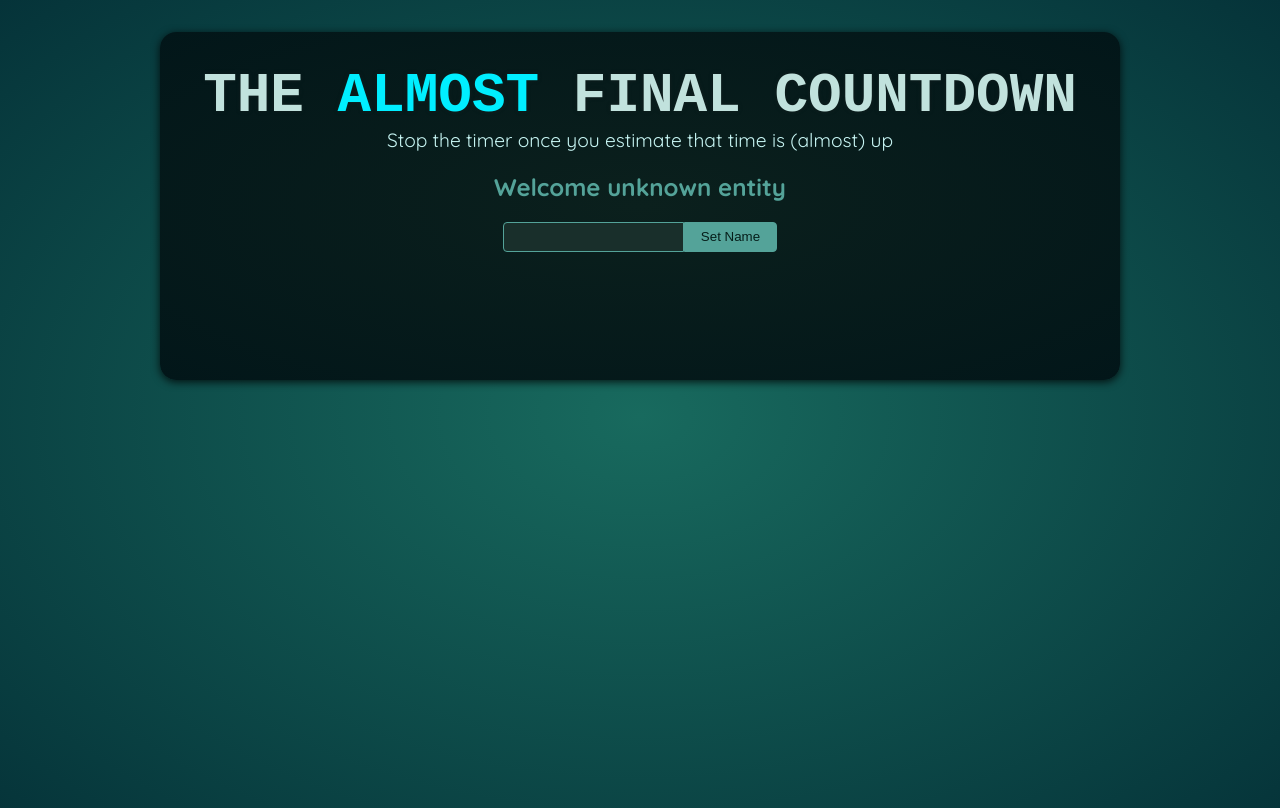
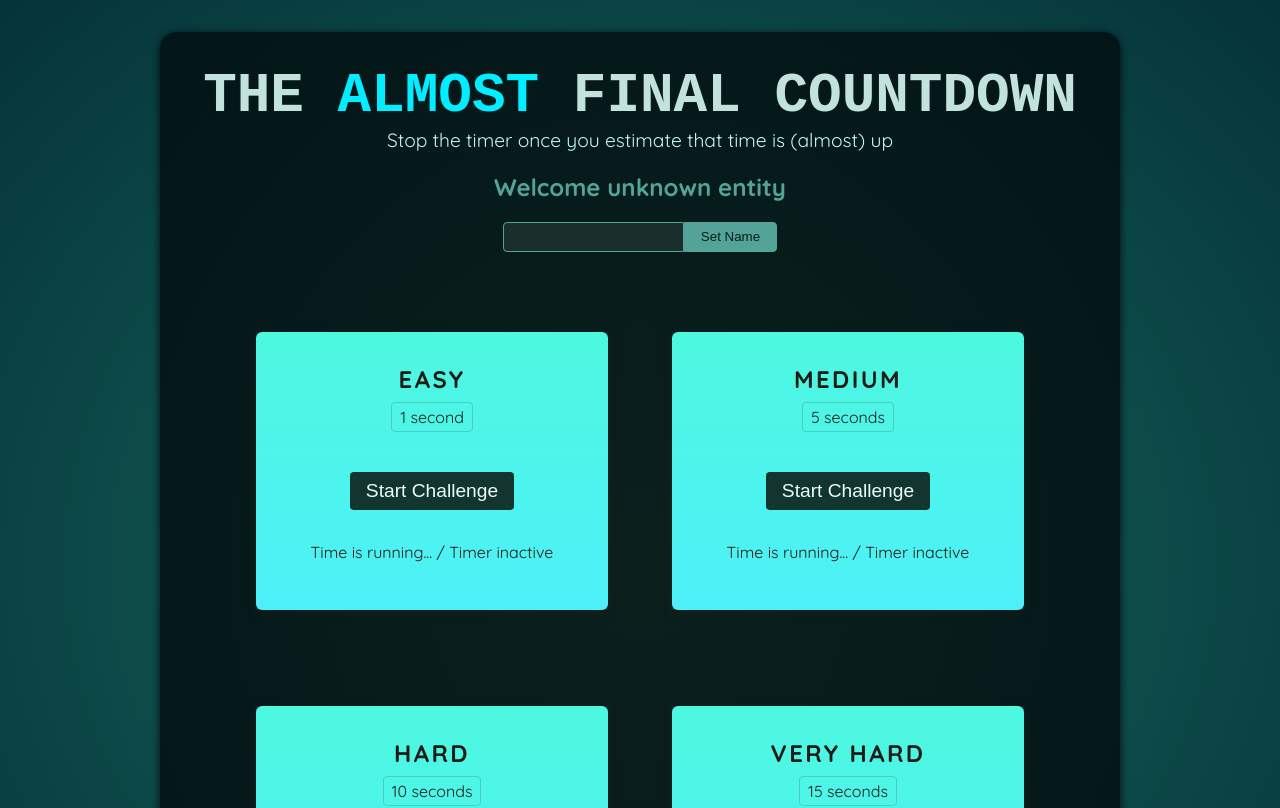
Before and after one commit to joshuascott019/course-project_react-refs-and-portals, a React (Vite) app: page / in a window 1280 px wide. Shown: the top 808 px of the page. Built offline with nearby package versions, Linux system fonts and the light colour scheme; a web font is replaced by a local one.

Commit message:
feat: add various challenge difficulties panels (WIP)

```diff
--- a/src/App.jsx
+++ b/src/App.jsx
@@ -1,10 +1,16 @@
 import Player from './components/Player.jsx';
+import TimerChallenge from './components/TimerChallenge.jsx';
 
 function App() {
   return (
     <>
       <Player />
-      <div id="challenges"></div>
+      <div id="challenges">
+        <TimerChallenge title="Easy" targetTime={1} />
+        <TimerChallenge title="Medium" targetTime={5} />
+        <TimerChallenge title="Hard" targetTime={10} />
+        <TimerChallenge title="Very Hard" targetTime={15} />
+      </div>
     </>
   );
 }
--- /dev/null
+++ b/src/components/TimerChallenge.jsx
@@ -0,0 +1,16 @@
+import React from 'react';
+
+export default function TimerChallenge({ title, targetTime }) {
+  return (
+    <section className="challenge">
+      <h2>{title}</h2>
+      <p className="challenge-time">
+        {targetTime} second{targetTime > 1 ? 's' : ''}
+      </p>
+      <p>
+        <button>Start Challenge</button>
+      </p>
+      <p className="">Time is running... / Timer inactive</p>
+    </section>
+  );
+}
```
